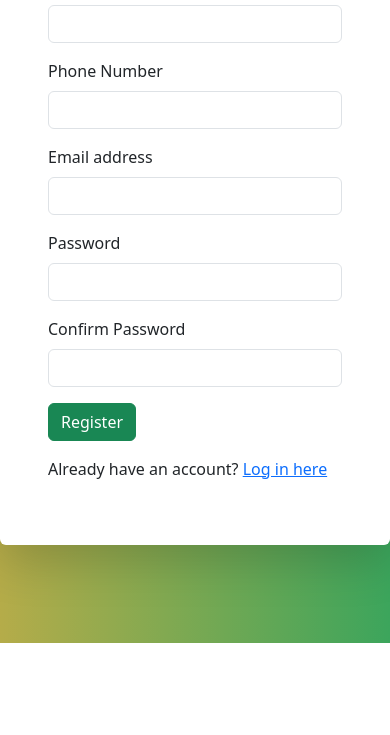
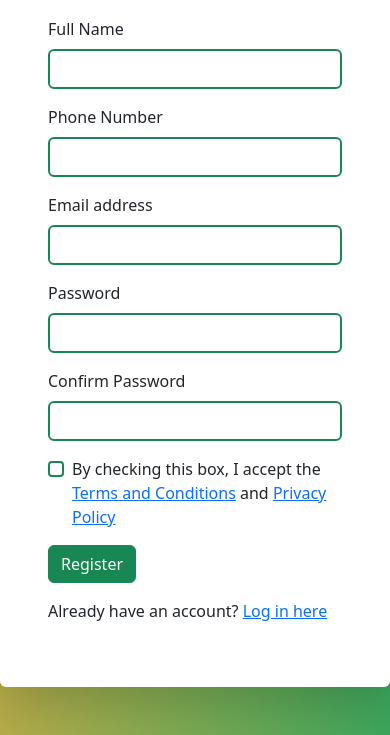
Before and after one commit to shreekarsharma/freshbasket, a plain HTML site: page register.html in a window 390 px wide. Shown: the part 201-936 px from the top of the page. Before the commit the page ends 844 px from the top, so only its background shows below. Drawn offline with nearby package versions, Linux system fonts and the light colour scheme.

Commit message:
improved responsiveness and added icons and styled input tags

```diff
--- a/register.html
+++ b/register.html
@@ -10,6 +10,10 @@
       integrity="sha384-SgOJa3DmI69IUzQ2PVdRZhwQ+dy64/BUtbMJw1MZ8t5HZApcHrRKUc4W0kG879m7"
       crossorigin="anonymous"
     />
+    <link
+      rel="stylesheet"
+      href="https://cdn.jsdelivr.net/npm/bootstrap-icons@1.11.3/font/bootstrap-icons.min.css"
+    />
     <style>
       body {
         background: #3ca55c;
@@ -20,26 +24,57 @@
   </head>
   <body>
     <form class="container my-5 bg-white p-5 shadow-lg rounded">
-      <h2 class="text-center mb-5">Fresh Basket</h2>
+      <h2 class="text-center mb-5">
+        <i class="bi bi-cart4 d-block display-3 text-success"></i>Fresh Basket
+      </h2>
       <div class="mb-3">
         <label for="name" class="form-label">Full Name</label>
-        <input type="text" class="form-control" id="name" required />
+        <input
+          type="text"
+          class="form-control border-success border-2"
+          id="name"
+          required
+        />
       </div>
       <div class="mb-3">
         <label for="phone" class="form-label">Phone Number</label>
-        <input type="tel" class="form-control" id="phone" required />
+        <input
+          type="tel"
+          class="form-control border-success border-2"
+          id="phone"
+          required
+        />
       </div>
       <div class="mb-3">
         <label for="email" class="form-label">Email address</label>
-        <input type="email" class="form-control" id="email" required />
+        <input
+          type="email"
+          class="form-control border-success border-2"
+          id="email"
+          required
+        />
       </div>
       <div class="mb-3">
         <label for="password" class="form-label">Password</label>
-        <input type="password" class="form-control" id="password" required />
+        <input
+          type="password"
+          class="form-control border-success border-2"
+          id="password"
+          required
+        />
       </div>
       <div class="mb-3">
         <label for="cpassword" class="form-label">Confirm Password</label>
-        <input type="password" class="form-control" id="cpassword" required />
+        <input
+          type="password"
+          class="form-control border-success border-2"
+          id="cpassword"
+          required
+        />
+      </div>
+      <div class="mb-3 form-check">
+        <input type="checkbox" class="form-check-input border-success border-2" id="terms" required />
+        <label class="form-check-label" for="terms">By checking this box, I accept the <a href="">Terms and Conditions</a> and <a href="">Privacy Policy</a></label>
       </div>
       <button type="submit" class="btn btn-success">Register</button>
 
```
Also changed, not shown: index.html (+20 -10 lines), login.html (+7 -4 lines).
